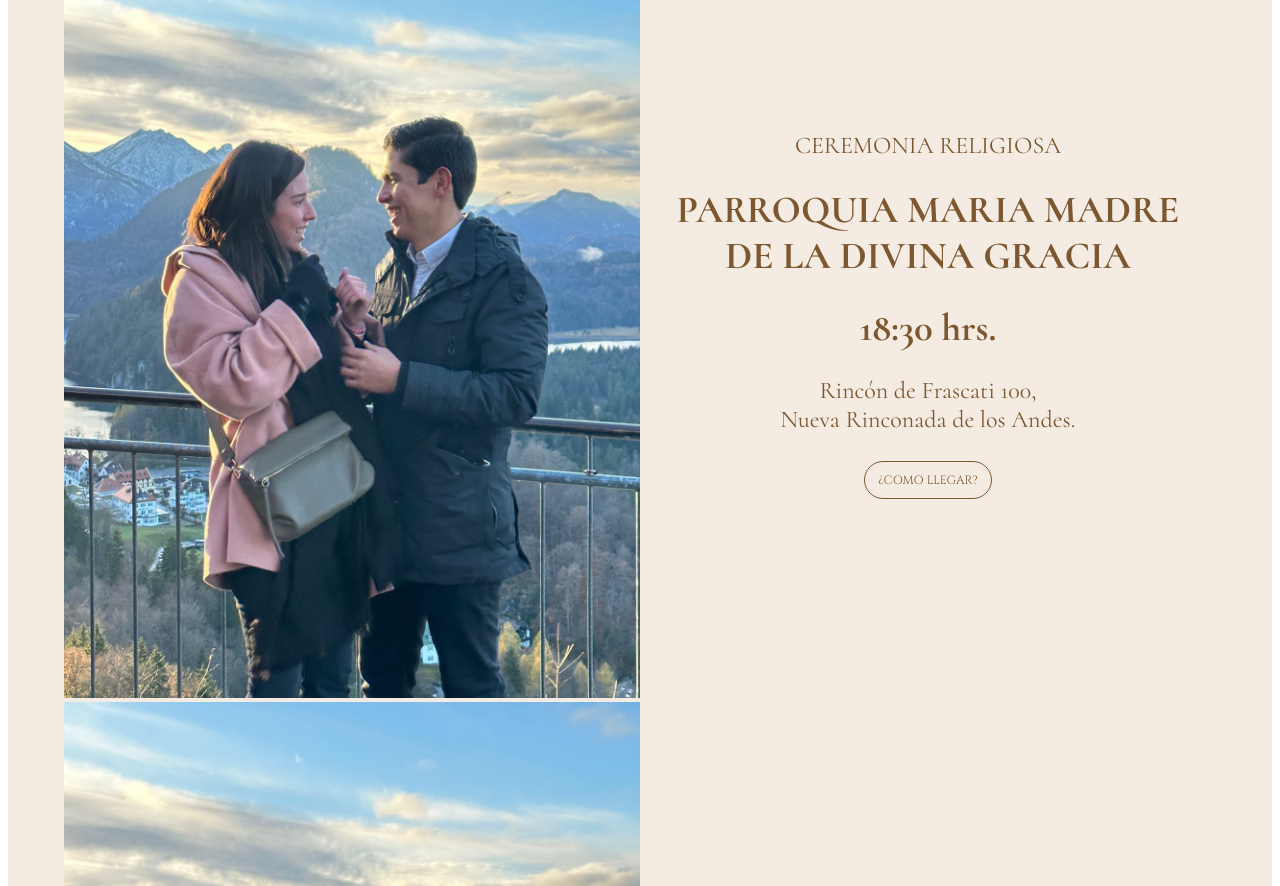
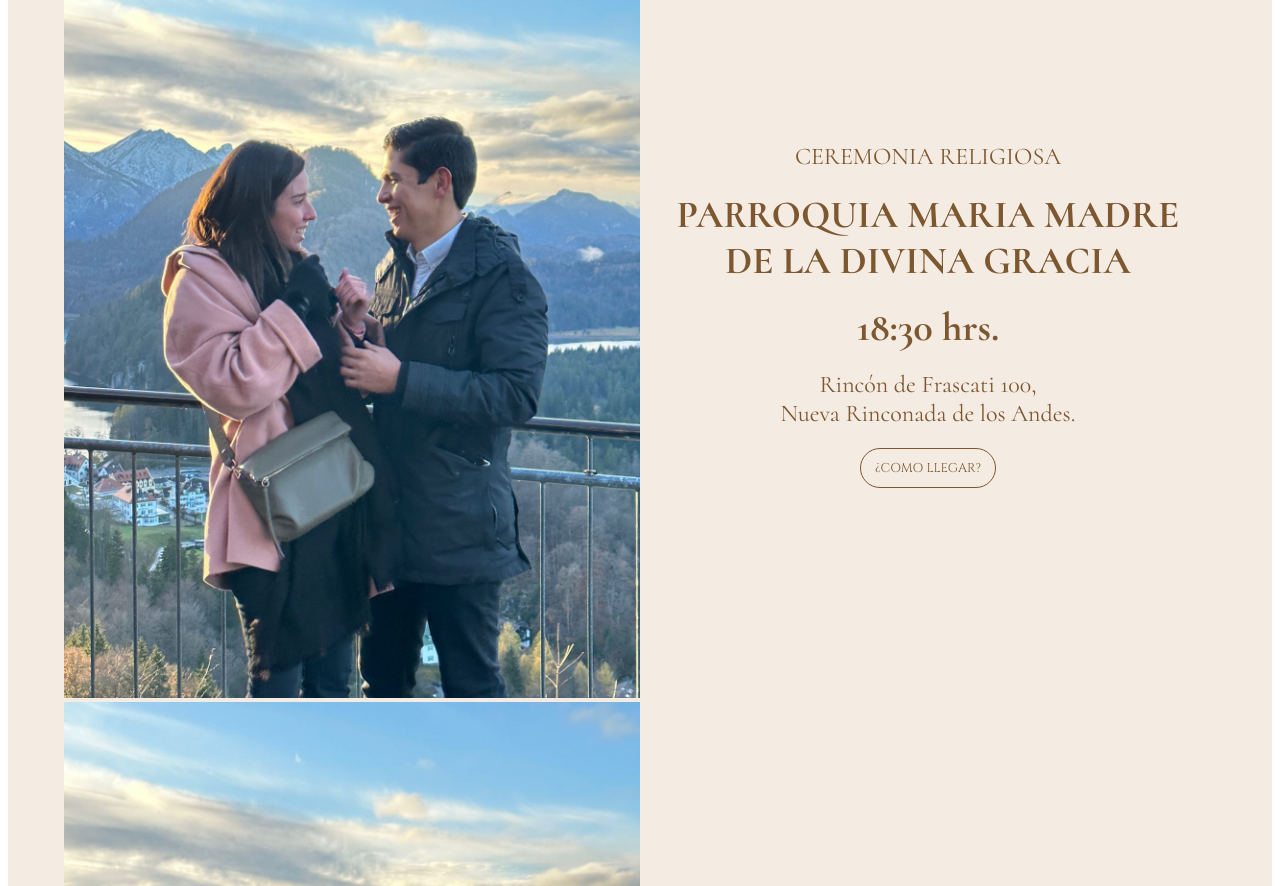
Before and after one commit to Duotech-Design/invitaciones, a React (Create React App) app: page /inicio in a window 1280 px wide. Shown: the part 2960-3846 px from the top of the page. Built offline with nearby package versions, Linux system fonts and the light colour scheme; a web font is replaced by a local one.

Commit message:
up buttom

```diff
--- a/src/components/Itinerario/Itinerario.js
+++ b/src/components/Itinerario/Itinerario.js
@@ -2,15 +2,15 @@ import { Container, Typography, Box } from "@mui/material";
 
 const styles = {
   button: {
-    width: "128px",
-    height: "38px",
+    width: `clamp(7rem, 8.5rem, 13rem)`,
+    height: `clamp(1.8rem, 2.5rem, 3.5rem)`,
     borderRadius: "50px",
     border: "1px solid #7D5730",
     background: "rgba(255, 255, 255, 0.00)",
     color: "#7D5730",
     textAlign: "center",
     fontFamily: "Cinzel",
-    fontSize: "12px",
+    fontSize:`clamp(12px, 0.8rem, 0.9rem)`,
     fontStyle: "normal",
     fontWeight: "400px",
     lineHeight: "normal",
@@ -44,7 +44,7 @@ const Itinerario = () => {
           flex: "1",
           display: "flex",
           flexDirection: "column",
-          gap:'1rem',
+          gap:'0.6rem',
           //justifyContent: "space-around",
           alignItems: "center",
           height: "100%",
@@ -68,7 +68,7 @@ const Itinerario = () => {
           </Typography>
           <Typography variant="h8"> DE LA DIVINA GRACIA </Typography>
         </div>
-        <Typography variant="h8" sx={{ marginBottom: "10px" }}>
+        <Typography variant="hora" sx={{ marginBottom: "10px" }}>
           {" "}
           18:30 hrs.{" "}
         </Typography>
--- a/src/theme.js
+++ b/src/theme.js
@@ -80,6 +80,13 @@ const theme = createTheme({
         color: '#7D5730',
          // Color de texto negro
       },
+      hora: {
+        fontFamily: "Cormorant",
+        fontSize: `clamp(18px, 3.5vw, 2.5rem)`,
+        fontWeight: 700,
+        color: '#7D5730',
+         // Color de texto negro
+      },
       h9: {
         fontFamily: "Cinzel, cursive",
         fontSize: `clamp(10px, 1.8vw, 2.6vw)`,
```
